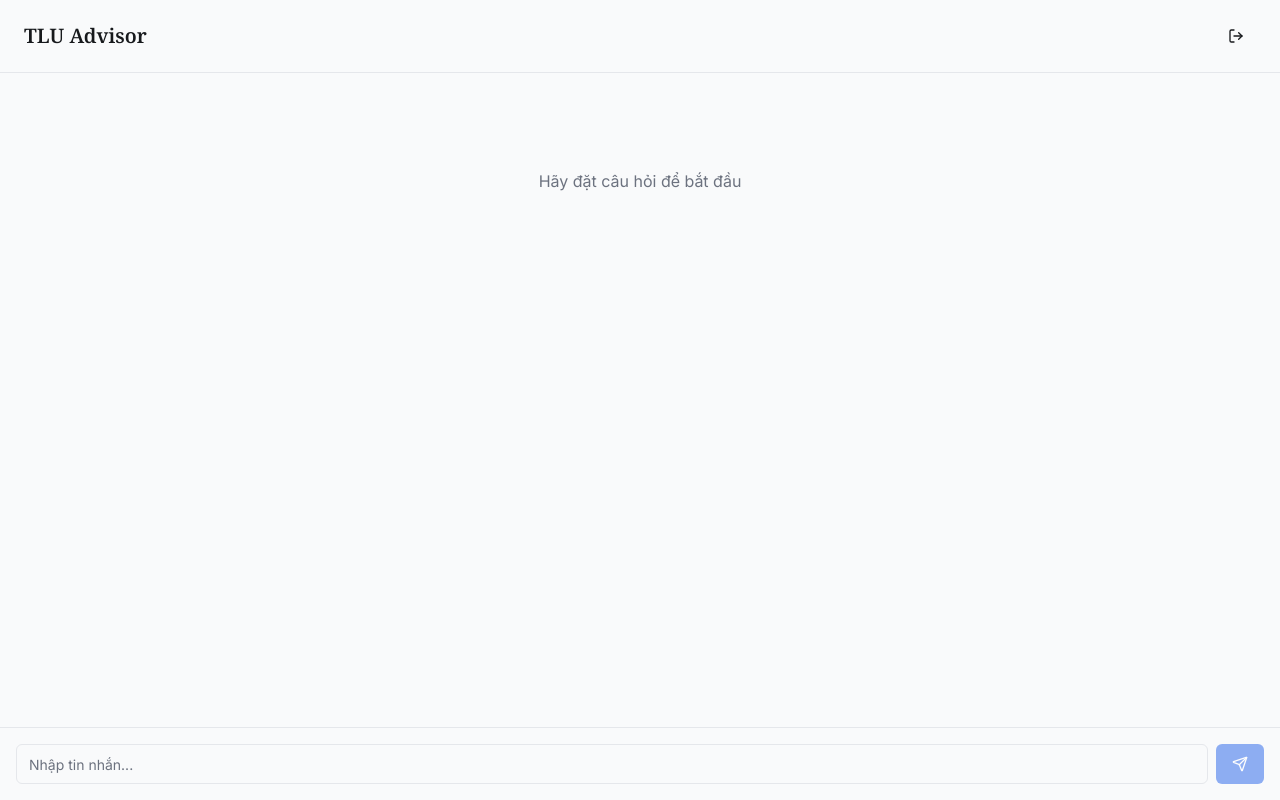
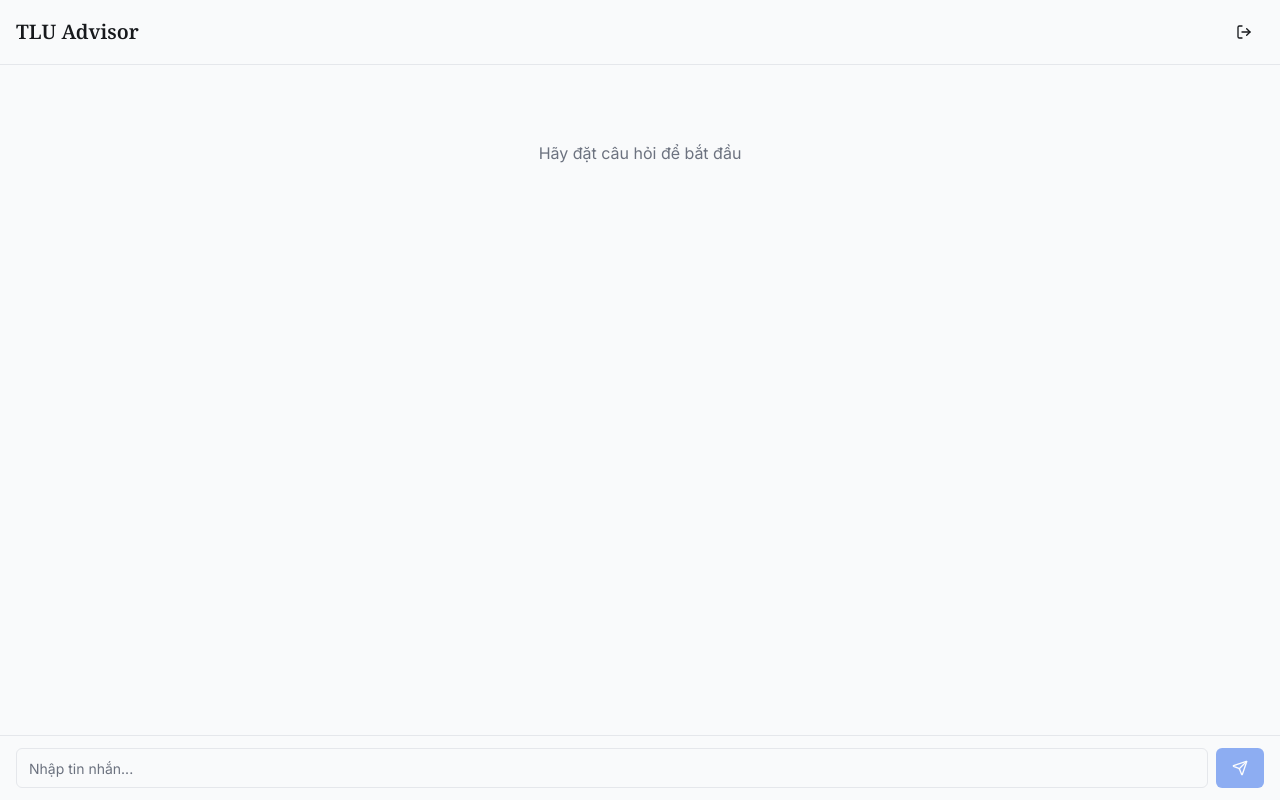
Before and after one commit to tammuahe/TLU_advisor, a React (Vite) app in the folder frontend/: page /chat in a window 1280 px wide. Built offline with nearby package versions, Linux system fonts and the light colour scheme; sample sign-in values are in the browser's storage.

Commit message:
style(frontend): tighten spacing throughout chat and login

```diff
--- a/frontend/src/components/SourcePanel.tsx
+++ b/frontend/src/components/SourcePanel.tsx
@@ -10,8 +10,8 @@ export default function SourcePanel({ sources }: Props) {
   return (
     <div className="flex justify-start">
       <div className="max-w-[75%] w-full">
-        <div className="mt-2 rounded-lg border-l-2 border-primary bg-card px-4 py-3 shadow-sm">
-          <p className="text-xs font-medium text-muted-foreground mb-2">
+        <div className="mt-1.5 rounded-lg border-l-2 border-primary bg-card px-4 py-2.5 shadow-sm">
+          <p className="text-xs font-medium text-muted-foreground mb-1.5">
             Nguồn tham khảo
           </p>
           <ul className="space-y-1">
--- a/frontend/src/pages/ChatPage.tsx
+++ b/frontend/src/pages/ChatPage.tsx
@@ -50,7 +50,7 @@ export default function ChatPage() {
 
   return (
     <div className="h-screen flex flex-col bg-background">
-      <header className="shrink-0 border-b px-6 py-4 flex items-center justify-between">
+      <header className="shrink-0 border-b px-4 py-3 flex items-center justify-between">
         <h1 className="font-['Noto_Serif'] text-xl font-semibold">
           TLU Advisor
         </h1>
@@ -59,9 +59,9 @@ export default function ChatPage() {
         </Button>
       </header>
 
-      <div ref={scrollRef} className="flex-1 overflow-y-auto p-4 space-y-4">
+      <div ref={scrollRef} className="flex-1 overflow-y-auto px-4 py-3 space-y-3">
         {messages.length === 0 && (
-          <p className="text-center text-muted-foreground mt-20">
+          <p className="text-center text-muted-foreground mt-16">
             Hãy đặt câu hỏi để bắt đầu
           </p>
         )}
@@ -91,7 +91,7 @@ export default function ChatPage() {
         )}
       </div>
 
-      <div className="shrink-0 border-t p-4">
+      <div className="shrink-0 border-t px-4 py-3">
         <MessageInput onSend={handleSend} disabled={sending} />
       </div>
     </div>
--- a/frontend/src/pages/LoginPage.tsx
+++ b/frontend/src/pages/LoginPage.tsx
@@ -45,7 +45,7 @@ export default function LoginPage() {
           <CardDescription>Trợ lý học tập AI</CardDescription>
         </CardHeader>
         <CardContent>
-          <form onSubmit={handleSubmit} className="space-y-4">
+          <form onSubmit={handleSubmit} className="space-y-3 mt-2">
             <div className="space-y-2">
               <Label htmlFor="email">Email</Label>
               <Input
```
